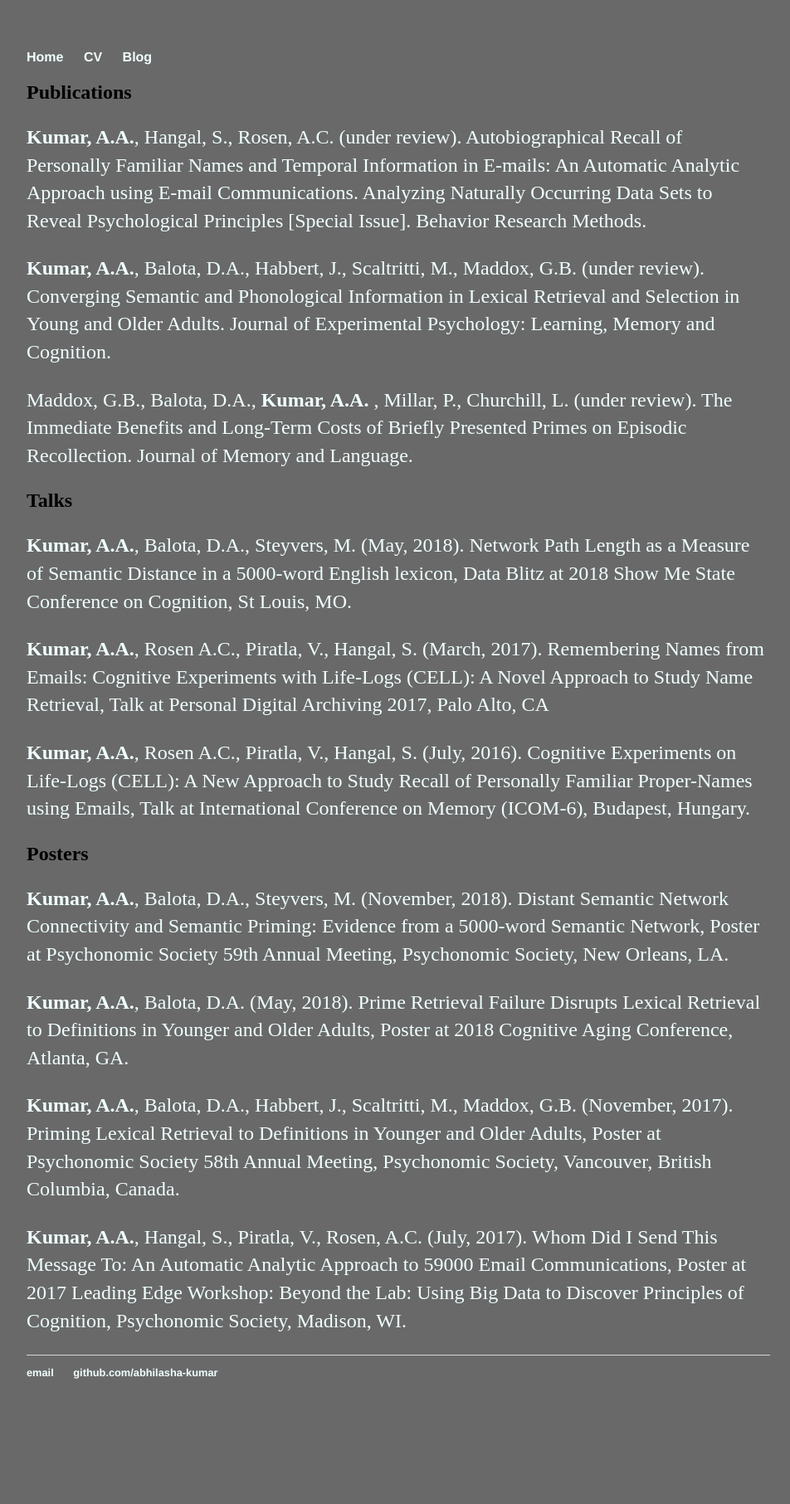
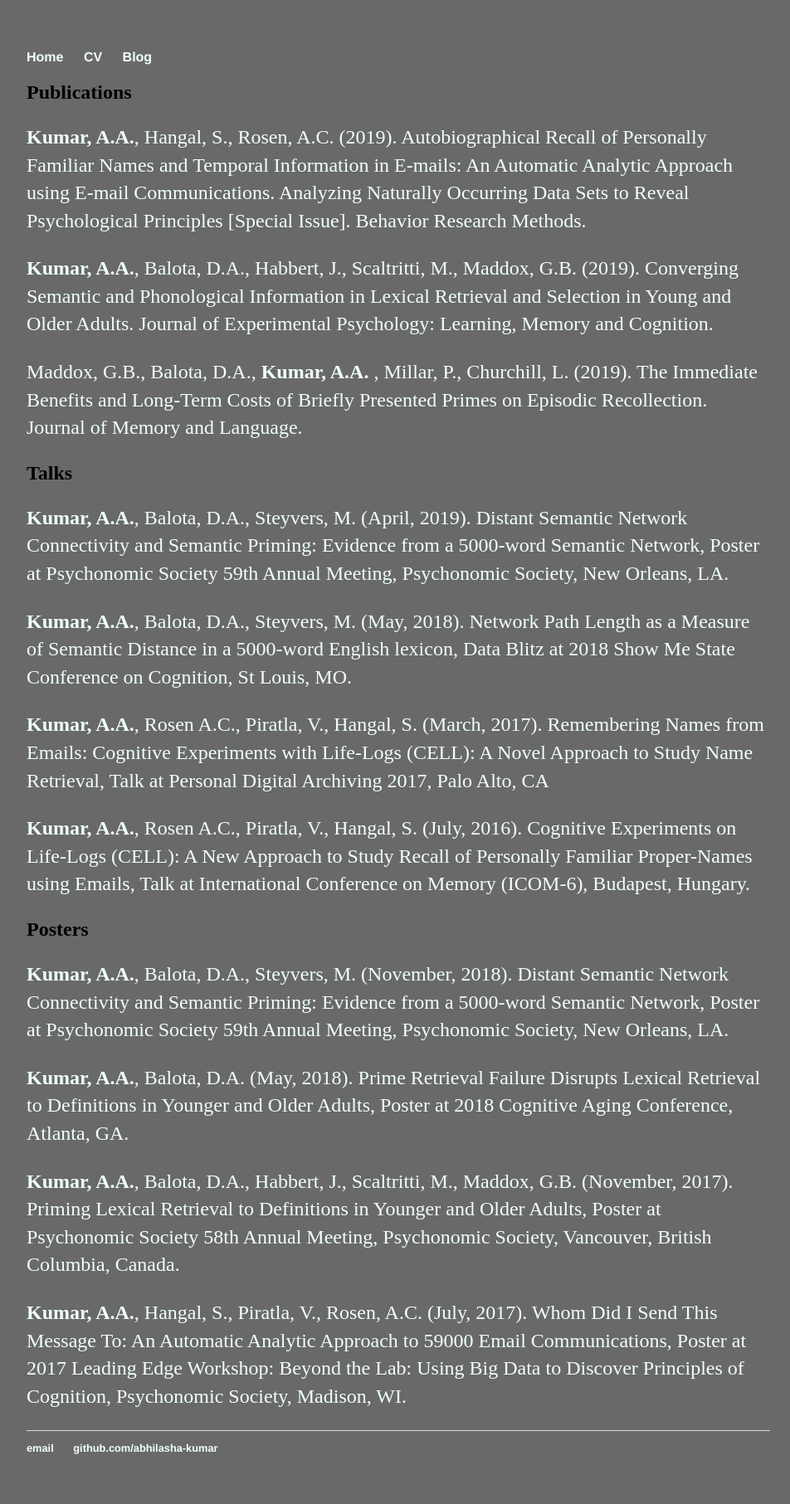
Before and after one commit to abhilasha-kumar/abhilasha-kumar.github.io, a Jekyll site: the page CV/CV.html, which Jekyll copies as it is, in a window 1280 px wide. Shown: the whole page at 83% size, without its empty margins (160-1112 px from the left). Built offline with Jekyll 4.4.1, drawn with Linux system fonts in a browser that asks for light colours; before the commit the page ends 1722 px from its top, so only the background shows below that.

Commit message:
Update CV.html

```diff
--- a/CV/CV.html
+++ b/CV/CV.html
@@ -20,15 +20,17 @@
 
 	<h2>Publications</h2>
 
-	<p><strong>Kumar, A.A.</strong>, Hangal, S., Rosen, A.C. (under review). Autobiographical Recall of Personally Familiar Names and Temporal Information in E-mails: An Automatic Analytic Approach using E-mail Communications. Analyzing Naturally Occurring Data Sets to Reveal Psychological Principles [Special Issue]. Behavior Research Methods.</em>
+	<p><strong>Kumar, A.A.</strong>, Hangal, S., Rosen, A.C. (2019). Autobiographical Recall of Personally Familiar Names and Temporal Information in E-mails: An Automatic Analytic Approach using E-mail Communications. Analyzing Naturally Occurring Data Sets to Reveal Psychological Principles [Special Issue]. Behavior Research Methods.</em>
 
-	<p><strong>Kumar, A.A.</strong>, Balota, D.A., Habbert, J., Scaltritti, M., Maddox, G.B. (under review). Converging Semantic and Phonological Information in Lexical Retrieval and Selection in Young and Older Adults. Journal of Experimental Psychology: Learning, Memory and Cognition. </em>
+	<p><strong>Kumar, A.A.</strong>, Balota, D.A., Habbert, J., Scaltritti, M., Maddox, G.B. (2019). Converging Semantic and Phonological Information in Lexical Retrieval and Selection in Young and Older Adults. Journal of Experimental Psychology: Learning, Memory and Cognition. </em>
 
-	<p>Maddox, G.B., Balota, D.A., <strong> Kumar, A.A. </strong>, Millar, P., Churchill, L. (under review). The Immediate Benefits and Long-Term Costs of Briefly Presented Primes on Episodic Recollection. Journal of Memory and Language.
+	<p>Maddox, G.B., Balota, D.A., <strong> Kumar, A.A. </strong>, Millar, P., Churchill, L. (2019). The Immediate Benefits and Long-Term Costs of Briefly Presented Primes on Episodic Recollection. Journal of Memory and Language.
 
 	</div>
 
 <h2>Talks</h2>
+
+	<p><strong>Kumar, A.A.</strong>, Balota, D.A., Steyvers, M. (April, 2019). Distant Semantic Network Connectivity and Semantic Priming: Evidence from a 5000-word Semantic Network, Poster at Psychonomic Society 59th Annual Meeting, Psychonomic Society, New Orleans, LA. </em>
 
 	<p><strong>Kumar, A.A.</strong>, Balota, D.A., Steyvers, M. (May, 2018). Network Path Length as a Measure of Semantic Distance in a 5000-word English lexicon, Data Blitz at 2018 Show Me State Conference on Cognition, St Louis, MO.</em>
 
```
